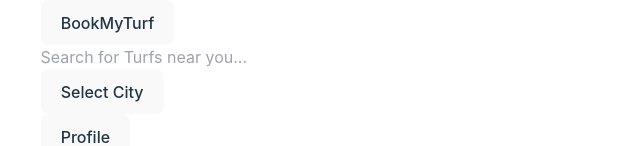
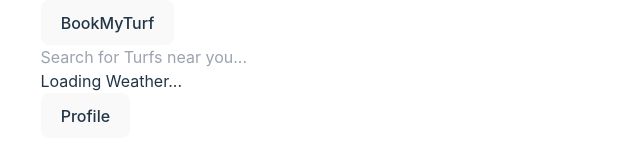
Before and after one commit to deodikarvarad/TurfSite, a React (Vite) app in the folder turf/: page / in a window 1280 px wide. Shown: the top 146 px of the page, without its empty margins (318-958 px from the left). Built offline with nearby package versions, Linux system fonts and the light colour scheme; no server answers.

Commit message:
weather api

```diff
--- a/turf/package.json
+++ b/turf/package.json
@@ -13,9 +13,10 @@
     "@emotion/react": "^11.13.3",
     "@emotion/styled": "^11.13.0",
     "@mui/icons-material": "^6.1.0",
+    "@mui/material": "^6.1.0",
+    "axios": "^1.7.7",
     "firebase": "^10.13.2",
     "postcss-cli": "^11.0.0",
-    "@mui/material": "^6.1.0",
     "react": "^18.3.1",
     "react-dom": "^18.3.1",
     "react-router-dom": "^6.26.1"
--- a/turf/src/components/UserLogin/Navbar.jsx
+++ b/turf/src/components/UserLogin/Navbar.jsx
@@ -1,11 +1,27 @@
-import { useState } from 'react';
+import { useEffect, useState } from 'react';
 import { useNavigate } from 'react-router-dom';
+import axios from 'axios';
 
 function Navbar() {
   const navigate = useNavigate();
   const [dropdownOpen,setdropdownOpen] = useState(false);
   const [citydropdownOpen,setcitydropdownOpen] = useState(false);
+  const [weather,setWeather] =useState(null);
+  const defaultCity = 'Aurangabad';
 
+  useEffect(()=>{
+    const fetchweather = async()=>{
+      try{
+        const apiKey = '891e271e52818845def9acc363a13392'
+        const respone = await axios.get(`https://api.openweathermap.org/data/2.5/weather?q=${defaultCity}&appid=${apiKey}&units=metric`);
+        setWeather (respone.data);
+      }catch(error){
+    console.error('Error fetching weather data',error);
+    }
+
+    };
+    fetchweather();
+  },[defaultCity]);
 
 
   const handleBookTurf = () => {
@@ -32,13 +48,13 @@
     setdropdownOpen(false)
   }
 
-  const mouseonCity =()=>{
-    setcitydropdownOpen(true)
-  }
+  // const mouseonCity =()=>{
+  //   setcitydropdownOpen(true)
+  // }
 
-  const mouseleaveCity =()=>{
-    setcitydropdownOpen(false)
-  }
+  // const mouseleaveCity =()=>{
+  //   setcitydropdownOpen(false)
+  // }
 
 
   return (
@@ -61,27 +77,16 @@
               />
             </div>
 
-            <div
-            onMouseEnter={mouseonCity}
-            onMouseLeave={mouseleaveCity}
-            className="text-white hover:text-black flex space-x-4 mr-2 ">
-
-            <button
-            className='transition ease-in-out delay-150 bg-gradient-to-r from-blue-500 via-violet-500 to-indigo-500 hover:-translate-y-1 hover:scale-110 hover:bg-indigo-500 duration-300'>
-            Select City
-
-            </button>
-
-            {citydropdownOpen&&(
-              <div className="absolute right-24 mt-12 w-48 bg-white shadow-lg rounded-lg py-2">
-              <ul >
-              <li className='px-4 py-2 hover:bg-gray-200 cursor-pointer'>Chatrapati Sambhajinagar</li>
-                <li className='px-4 py-2 hover:bg-gray-200 cursor-pointer'>Mumbai</li>
-                <li className='px-4 py-2 hover:bg-gray-200 cursor-pointer'>Pune</li>
-
-              </ul>
-              </div>
-            )}
+            <div className="text-blue-500 flex item-center ">
+              {weather ?(
+                <div className=''>
+                  <p>{defaultCity}:</p>
+                  <p>{weather.main.temp}°C</p>
+                  <p>{weather.weather[0].description}</p>
+                </div>
+              ):(
+                <p>Loading Weather...</p>
+              )}
             </div>
 
             <div
```
Also changed, not shown: 1 other file (tests, documents, lock files or other folders).
